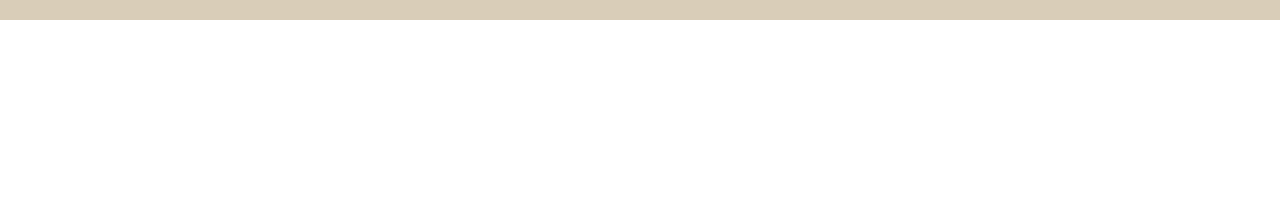
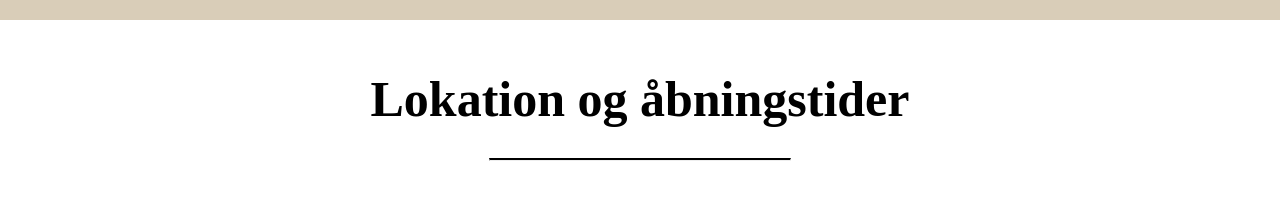
Before and after one commit to jacobgervin/Butik-Bast, a plain HTML site: page index.html in a window 1280 px wide. Shown: the part 3180-3380 px from the top of the page. Before the commit the page ends 3200 px from the top, so only its background shows below. Drawn offline with Linux system fonts and the light colour scheme.

Commit message:
Lokation

```diff
--- a/index.html
+++ b/index.html
@@ -85,3 +85,8 @@
 
                 </div>
             </section>
+            <section id="lokation">
+                <h2>Lokation og åbningstider</h2>
+                <hr class="ombast-separator">
+                <div class="flex-row">
+                    <div class="lokationen">
```
